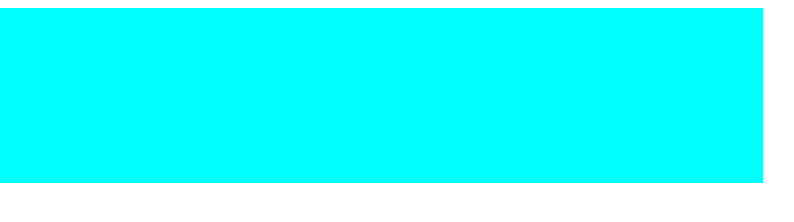
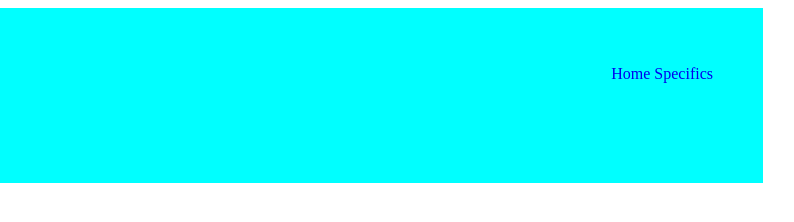
Before and after one commit to suhaylk30/MidtermWRedo, a plain HTML site: page docs/index.html in a window 1280 px wide. Shown: the full height of the page, 357-1151 px from the left. Drawn offline with Linux system fonts and the light colour scheme.

Commit message:
I added in my menu. I moved it into the header and set the spacing between with a 50 pixel padding on each side. I also took the underlining out to make the links look better.

```diff
--- a/docs/css/styles.css
+++ b/docs/css/styles.css
@@ -12,6 +12,20 @@
     padding-left: 50px;
 
 }
+#menu {
+    width: 700px;
+    text-align: right;
+    padding-right: 50px;
+}
+.inLine {
+    display: inline;
+}
+a {
+    text-decoration: none;
+}
+a:hover{
+    text-decoration: underline;
+}
 .centerPage {
     margin-left: auto;
     margin-right: auto;
--- a/docs/index.html
+++ b/docs/index.html
@@ -12,7 +12,12 @@
             <div id="logo" class="floatLeft">
                 <img src="images/logo.png"/>
             </div>
-
+            <div id="menu" class="floatLeft">
+                <ul>
+                    <li class="inLine"><a href="index.html">Home</a></li>
+                    <li class="inLine"><a href="about.html">Specifics</a></li>
+                </ul>
+            </div>
         </div> <!--- EO Header --->
         <div id="mainFrame"> <!--- mainFrame --->
 
```
